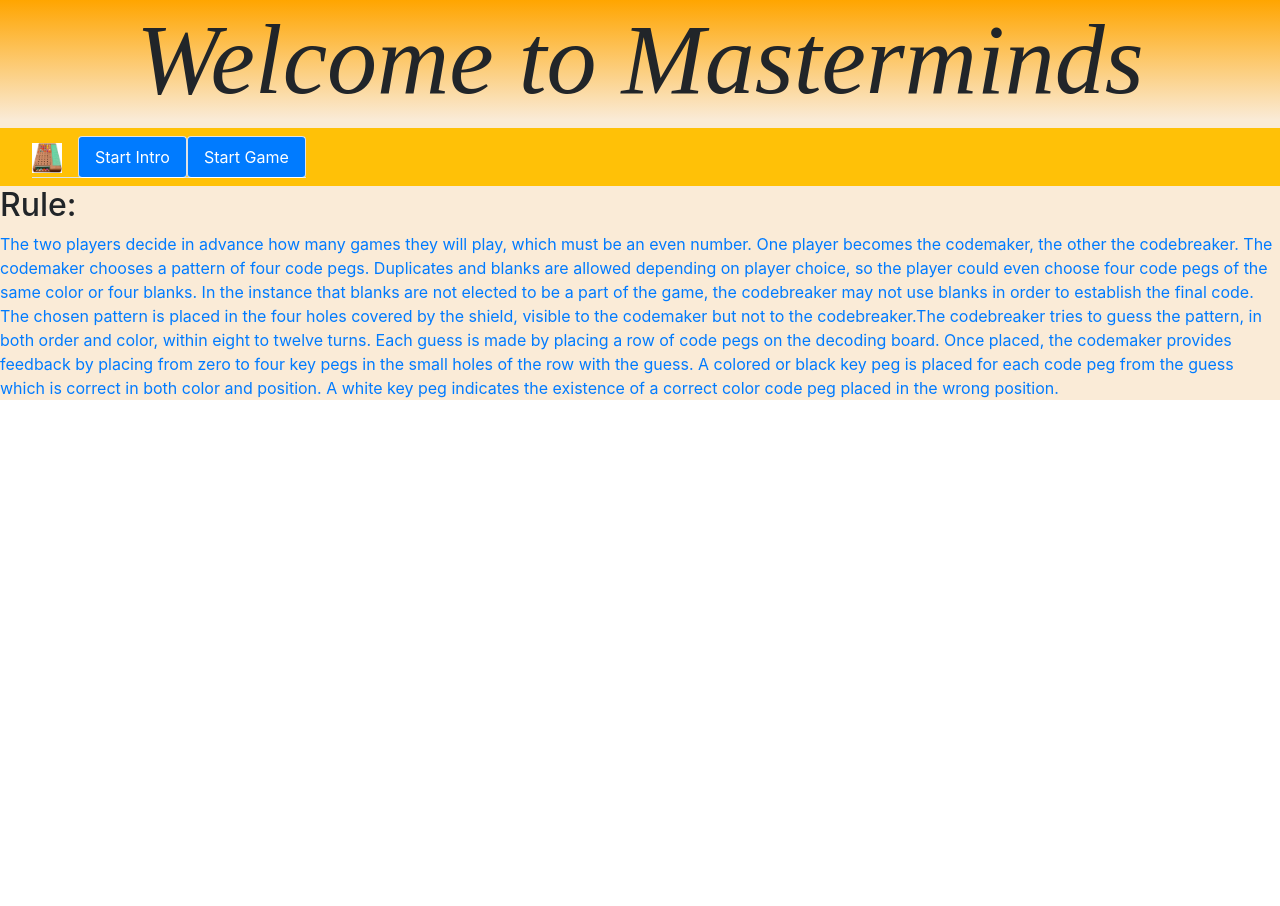
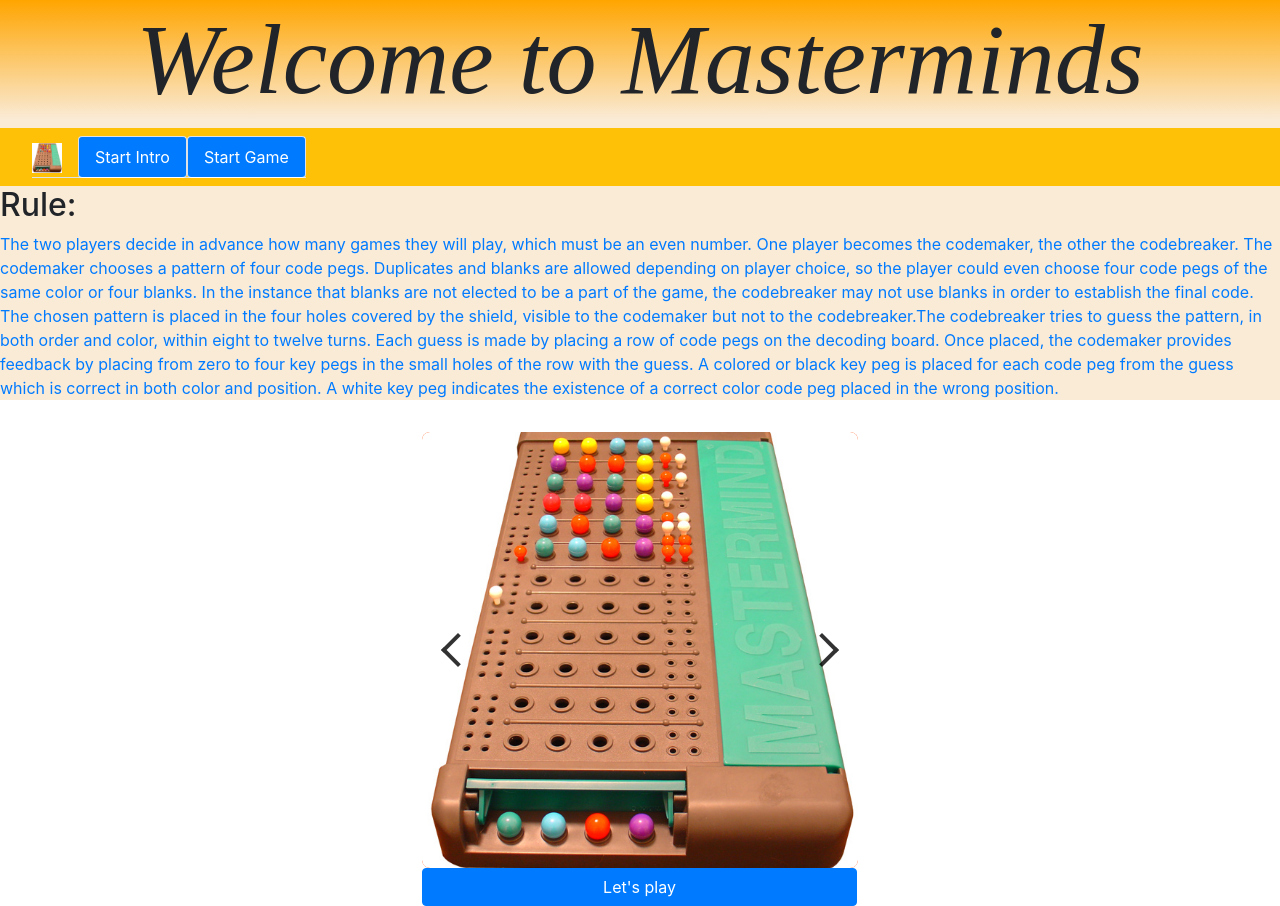
Before and after one commit to Dorothy2019/MasterMind, an Angular app in the folder mastermind/: page /carousel in a window 1280 px wide. Before the commit this address led to /. Before the commit the page ends 800 px from the top, so only its background shows below. Built offline with nearby package versions, Linux system fonts and the light colour scheme.

Commit message:
login, component

```diff
--- a/mastermind/src/app/app.component.html
+++ b/mastermind/src/app/app.component.html
@@ -17,10 +17,10 @@
           </a>
         </li>
         <li class="nav-item ">
-          <a class="nav-link active" href="/mm-carousel">Start Intro<span class="sr-only">(current)</span></a>
+          <a class="nav-link active" href="carousel">Start Intro<span class="sr-only">(current)</span></a>
         </li>
         <li class="nav-item ">
-          <a class="nav-link active" href="/mm-game">Start Game<span class="sr-only">(current)</span></a>
+          <a class="nav-link active" href="game">Start Game<span class="sr-only">(current)</span></a>
         </li>
       </ul>
     </div>
@@ -40,5 +40,6 @@
     color and position. A white key peg indicates the existence of a correct color code peg placed in the wrong
     position.</a>
 </body>
+
+</html>
 <router-outlet></router-outlet>
-</html>
--- a/mastermind/src/app/carousel/carousel.component.html
+++ b/mastermind/src/app/carousel/carousel.component.html
@@ -22,7 +22,7 @@
 
 </div>
 <div class="button">
-  <button  class="btn btn-primary" routerLink="/mm-game" routerLinkActive="active">Let's play</button>
+  <button  class="btn btn-primary" routerLink="game" routerLinkActive="active">Let's play</button>
   <router-outlet></router-outlet>
 </div>
 </div>
--- /dev/null
+++ b/mastermind/src/app/login/login.component.html
@@ -0,0 +1 @@
+<p>login works!</p>
--- /dev/null
+++ b/mastermind/src/app/login/login.component.ts
@@ -0,0 +1,15 @@
+import { Component, OnInit } from '@angular/core';
+
+@Component({
+  selector: 'mm-login',
+  templateUrl: './login.component.html',
+  styleUrls: ['./login.component.scss']
+})
+export class LoginComponent implements OnInit {
+
+  constructor() { }
+
+  ngOnInit(): void {
+  }
+
+}
```
Also changed, not shown: mastermind/src/app/app.module.ts (+10 -6 lines), mastermind/src/app/login/login.component.scss (added).
